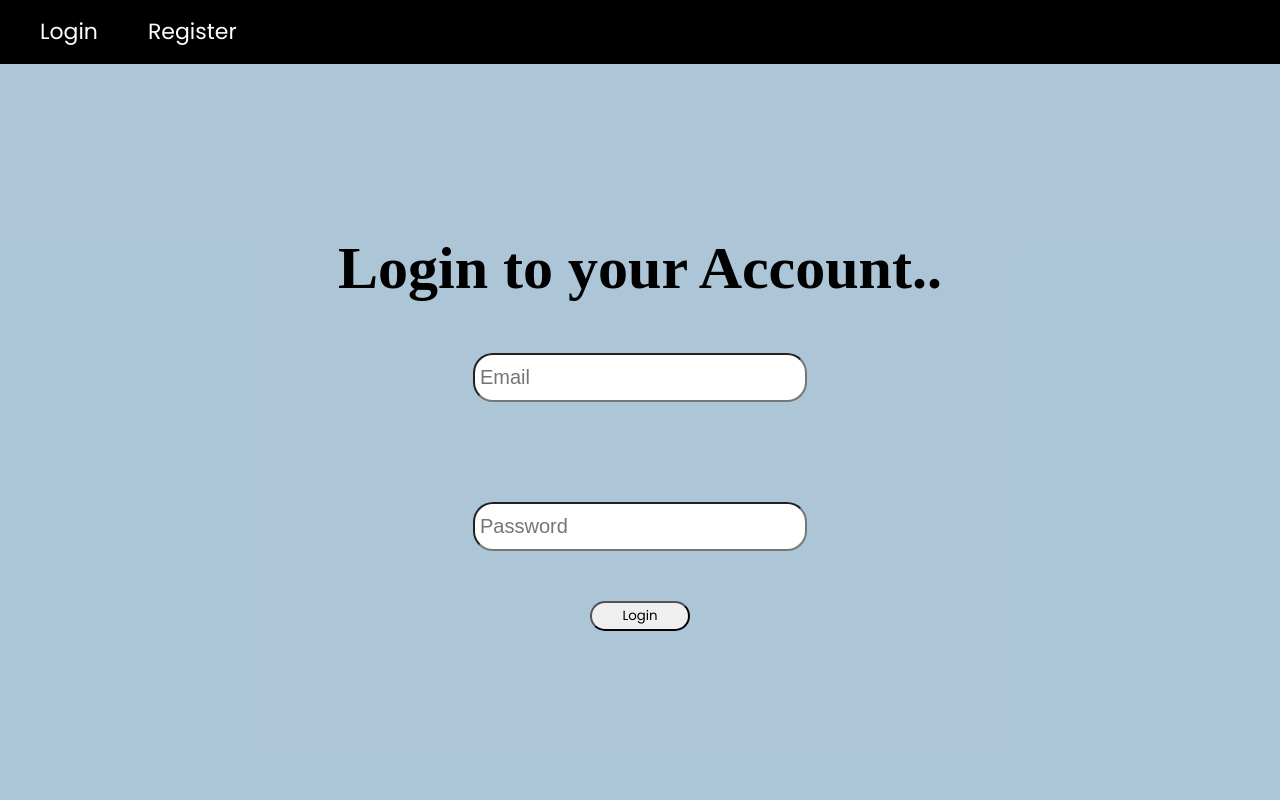
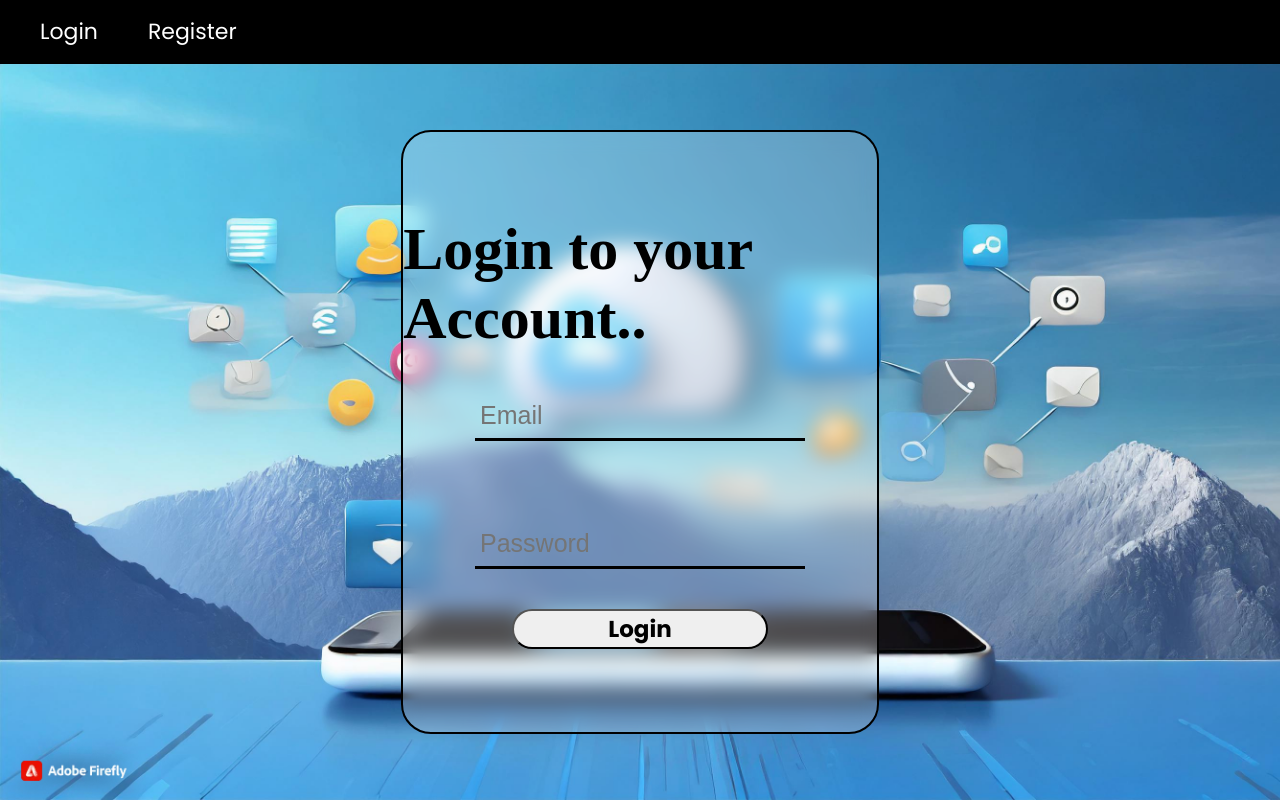
Before and after one commit to mohd-mustajab/Live-Chat-App, a React (Vite) app in the folder Frontend/: page / in a window 1280 px wide. Built offline with nearby package versions, Linux system fonts and the light colour scheme; no server answers; a web font is replaced by a local one.

Commit message:
added bg-img

```diff
--- a/Frontend/src/components/Login.jsx
+++ b/Frontend/src/components/Login.jsx
@@ -52,6 +52,7 @@ const Login = ({ setCurrentUserId, setUsername }) => {
           </ul>
     </nav>
     <div className='mainpg'>
+      <div className="login-container">
       <h1>Login to your Account..</h1>
       <input
         type="email"
@@ -69,6 +70,7 @@ const Login = ({ setCurrentUserId, setUsername }) => {
       />
       <button onClick={handleLogin} disabled={isLoading} > {isLoading ? 'Login...' : 'Login'}</button>
     </div>
+    </div>
     </>
   );
 };
--- a/Frontend/src/components/Register.jsx
+++ b/Frontend/src/components/Register.jsx
@@ -46,6 +46,7 @@ const Register = () => {
         </ul>
       </nav>
       <div className='mainpg'>
+        <div className="login-container">
         <h1>Register new account...</h1>
         <input
           type="text"
@@ -72,6 +73,7 @@ const Register = () => {
           {isLoading ? 'Registering...' : 'Register'}
         </button>
       </div>
+      </div>
     </>
   );
 };
--- a/Frontend/src/components/main.css
+++ b/Frontend/src/components/main.css
@@ -1,5 +1,7 @@
 .mainpg{
     background-color: rgb(102 151 181 / 54%);
+    background-image:url(../assets/Bg-img-dekstop.jpg);
+    background-size:cover;
     height: 92vh;
     display: flex;
     justify-content: center;
@@ -22,19 +24,41 @@ font-family: "Edu VIC WA NT Beginner", cursive;
 
 }
 .mainpg input{
-    margin: 50px;
+    margin: 40px;
     height: 35px;
     width: 25vw;
-    border-radius: 20px;
     padding: 5px;
-    font-size: 20px;
+    font-size: 25px;
+    border: 0;
+    border-bottom: 3px solid black;
+    background: none;
+    outline: 0;
 }
 .mainpg button{
     height: 30px;
     width: 100px;
     border-radius: 20px;
     font-family: "Poppins", sans-serif;
-
+}
+.login-container button{
+  height: 5vh;
+  width: 20vw;
+  border-radius: 20px;
+  font-family: "Poppins", sans-serif;
+  font-size: 23px;
+  font-weight: bold;
+}
+.login-container{
+  display: flex;
+  flex-direction: column;
+  background-color:#ffffff3d;
+  align-items: center;
+  height: 75vh;
+  width: 37vw;
+  justify-content: center;
+  border-radius: 30px;
+  backdrop-filter: blur(10px);
+    border: 2px solid black;
 }
 .chat-room {
     border: 2px solid black;
@@ -115,11 +139,21 @@ background-size:contain;
   }
 }
 @media only screen and (max-width: 600px) {
+  .mainpg{
+    background-image: url(../assets/Bg-img-phone.jpg);
+    background-size: contain;
+  }
  .mainpg input{
   width: 70vw;
  }
  .mainpg h1{
   font-size: 38px;
+ }
+ .login-container{
+  width: 95vw;
+ }
+ .login-container button{
+  width: 65vw;
  }
  .show-link{
   display: none;
```
Also changed, not shown: Frontend/src/assets/Bg-img-dekstop.jpg (added), Frontend/src/assets/Bg-img-phone.jpg (added).
